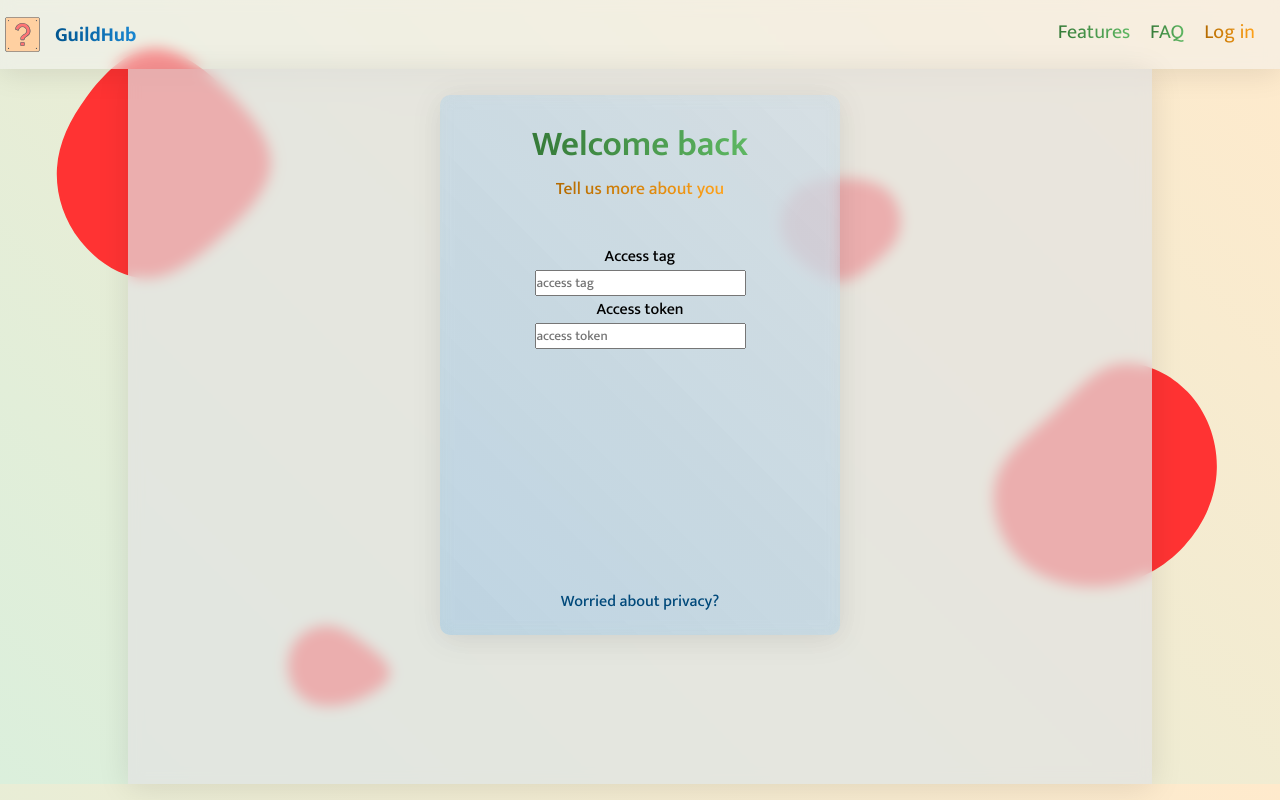
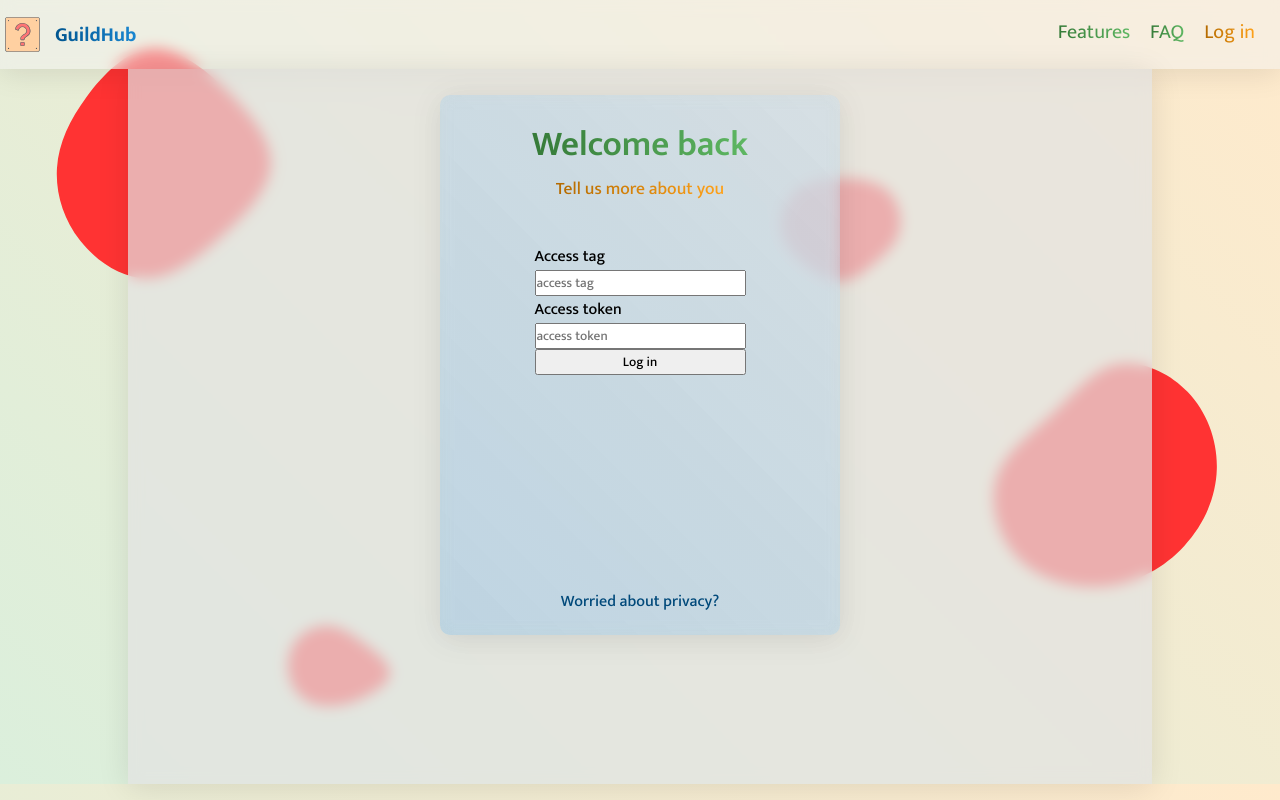
Before and after one commit to pasiastazebra/GuildHub, a Next.js app in the folder guildhub/: page /login in a window 1280 px wide. Built offline with nearby package versions, Linux system fonts and the light colour scheme.

Commit message:
css structure

```diff
--- a/guildhub/components/auth/LoginForm.tsx
+++ b/guildhub/components/auth/LoginForm.tsx
@@ -33,6 +33,7 @@ const LoginForm: React.FC = () => {
               type="text"
               className="login-form-input"
             ></input>
+            <button className="login-form-button">Log in</button>
           </form>
         </div>
       </div>
--- a/guildhub/styles/loginForm.scss
+++ b/guildhub/styles/loginForm.scss
@@ -69,5 +69,14 @@
 .login-form {
   display: flex;
   flex-direction: column;
-  text-align: center;
+  //text-align: center;
+  &-label {
+
+  }
+  &-input {
+
+  }
+  &-button{
+
+  }
 }
```
